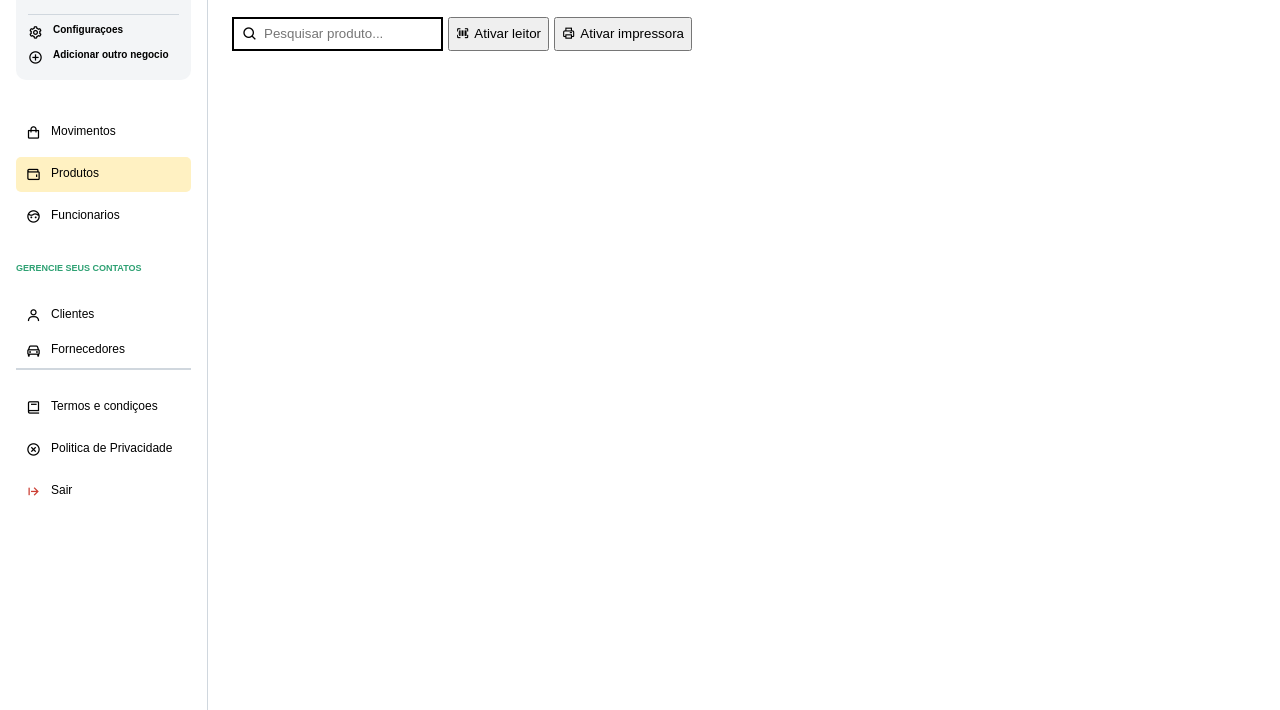
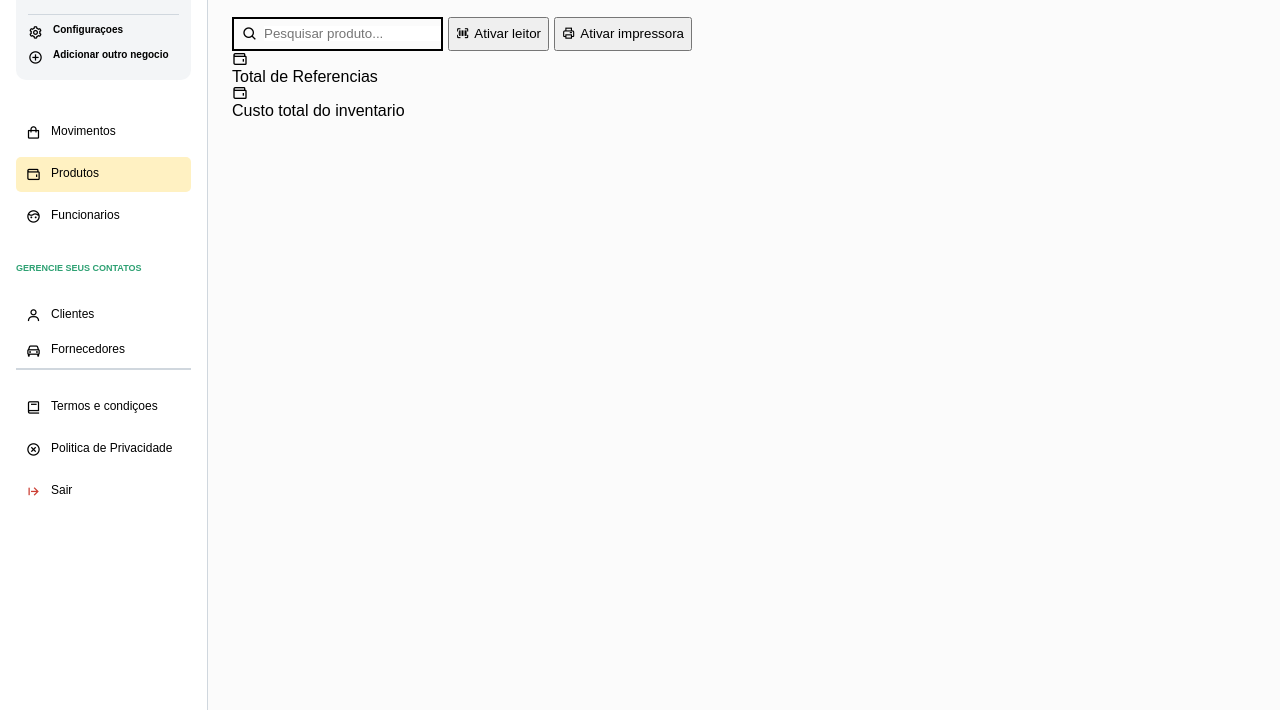
Before and after one commit to thiagoss2/CONTROLE-ESTOQUE, a website: page produtos.html in a window 1280 px wide. Shown: the part 90-800 px from the top of the page. Drawn offline with nearby package versions, Linux system fonts and the light colour scheme.

Commit message:
adicionando mais recursos

```diff
--- a/css/estilios.css
+++ b/css/estilios.css
@@ -216,6 +216,7 @@ body {
 .bloco-principal {
     border-left: 1px solid var(--cor-cinza-bloco);
     height: inherit;
+    background-color: #fbfbfb;
 
 }
 
--- a/produtos.html
+++ b/produtos.html
@@ -189,14 +189,33 @@
 
 
             </section>
-            <section></section>
+            <section class="pesquisa-produto__inventario">
+
+
+
+            </section>
+          </div>
+
+          <div class="pesquisa-produto-categorias">
+            <div class="pesquisa-produto-categorias__inventario-bloco">
+              <i class='bx bx-wallet'></i>
+              <p class="pesquisa-produto-categorias__titulo">Total de Referencias</p>
+
+            </div>
+
+            <div class="pesquisa-produto-categorias__inventario-bloco">
+              <i class='bx bx-wallet'></i>
+              <p class="pesquisa-produto-categorias__titulo">Custo total do inventario</p>
+
+            </div>
           </div>
 
 
         </div>
+
       </div>
 
-
+      <!-- BLOCO FKUTUANTE -->
       <div class="bloco-funtutante-venda">
 
         <div class="container-bloco-flutuante">
@@ -224,9 +243,6 @@
                 <img src="" alt="" class="bloco-flutuante-venda__imagem-imagem" id="imagem-arquivo">
 
               </div>
-
-
-
               <p class="container-bloco-flutuante__titulo-imagem">Recomendamos
                 que a imagem tenha tamanho
                 de 500 x 500 px no formato PNG e pese no máximo 2MB.</p>
```
